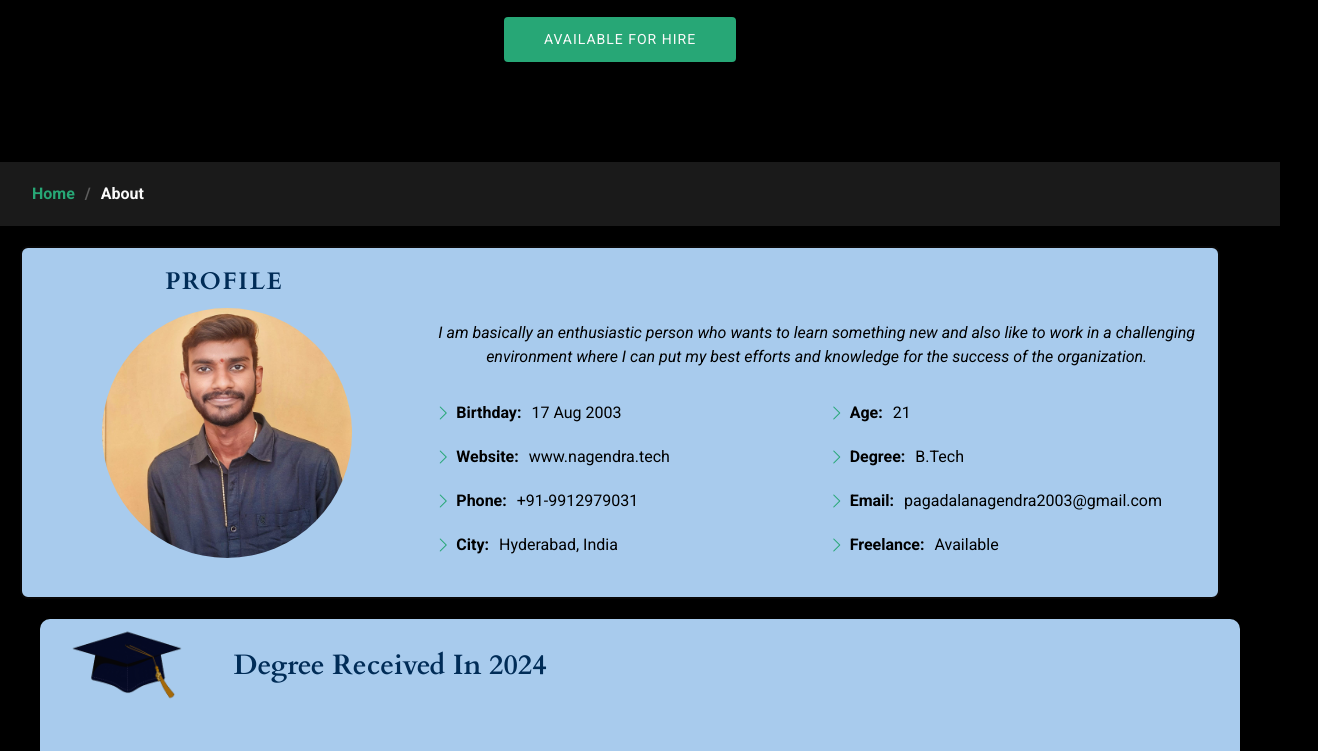
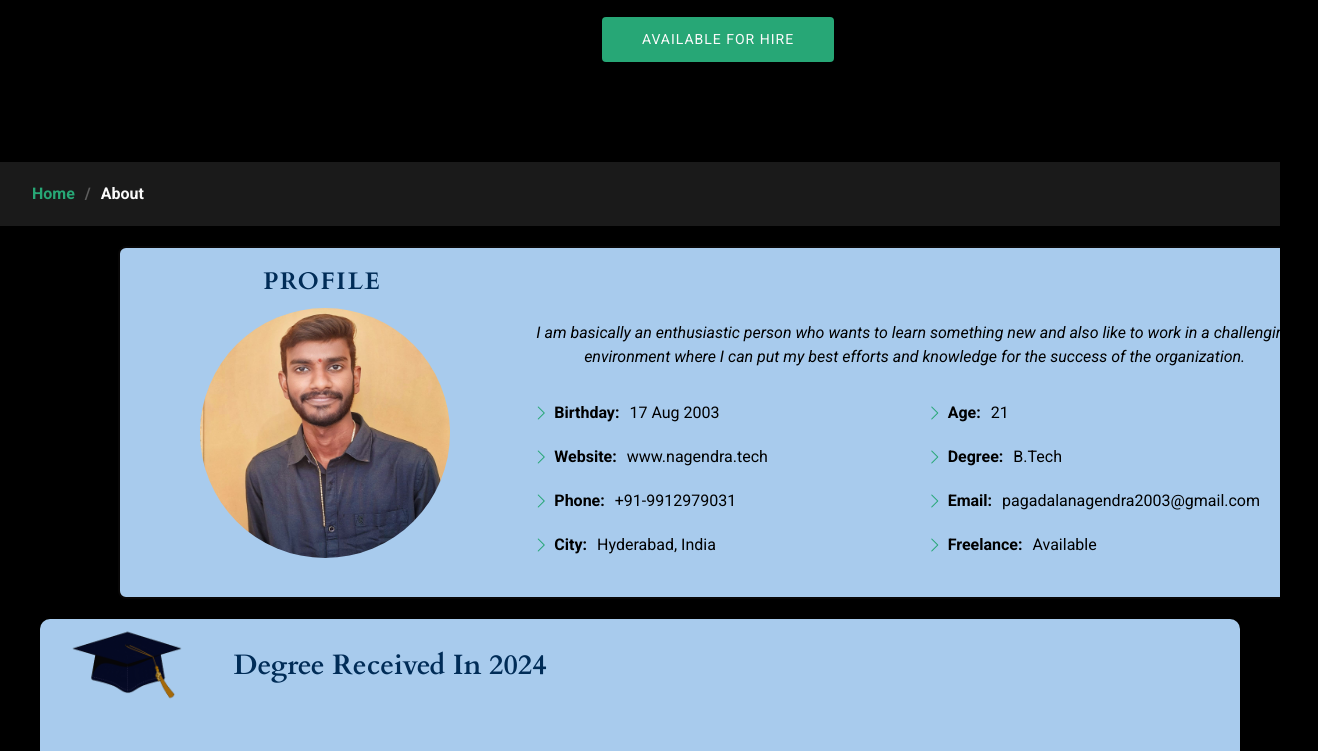
Before and after one commit to pagadalaNagendra/Nagendra_pf, a plain HTML site: page welcome/about.html in a window 1280 px wide. Shown: the part 335-1086 px from the top of the page, 1318 px wide, since content can reach past the window. Drawn offline with Linux system fonts and the light colour scheme.

Commit message:
Update main.css

```diff
--- a/welcome/assets/css/main.css
+++ b/welcome/assets/css/main.css
@@ -1987,6 +1987,7 @@ margin-left: 70px;
   gap: 20px;
   max-width: 1200px;
   margin: 20px;
+  margin-left: 118px;
 }
 
 .card {
```
